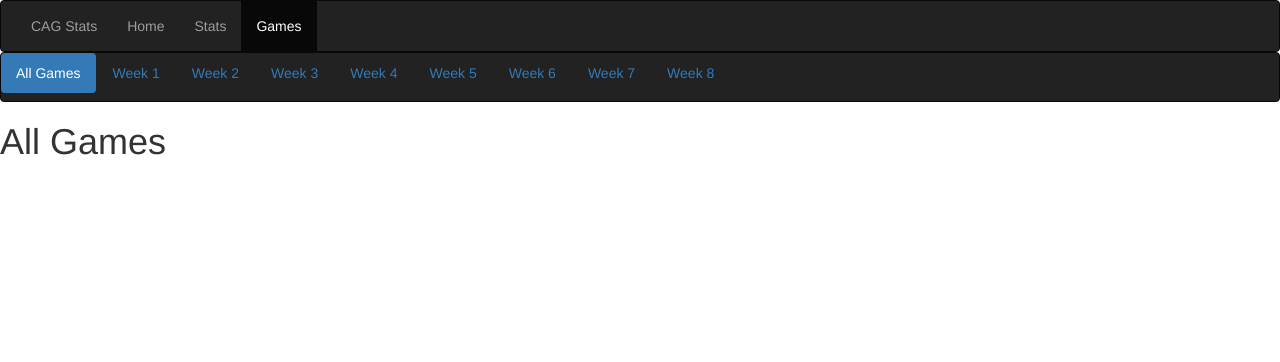
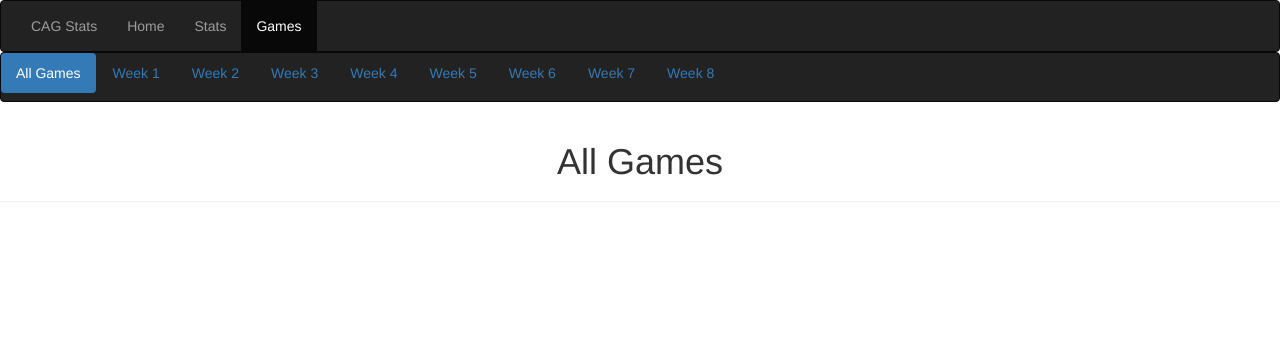
Before and after one commit to jp-security/LeagueStats, a Flask app: page /games in a window 1280 px wide. Shown: the top 362 px of the page. Run offline with Flask 2, Linux system fonts and the light colour scheme; data that the repository does not hold is empty; parts of the project's set-up code (start-up, migrations or seed data) failed here and were passed over; some libraries are stand-ins or nearby versions.

Commit message:
Added a header class to games, and adjusted the CSS in base

```diff
--- a/app/templates/base.html
+++ b/app/templates/base.html
@@ -38,6 +38,10 @@
         margin-left: auto;
         margin-right: auto;
       }
+      .text-center
+      {
+        text-align: center;
+      }
     </style>
   </head>
   <body>
--- a/app/templates/games.html
+++ b/app/templates/games.html
@@ -15,11 +15,13 @@
   </ul>
 </nav>
 
+<div class="page-header text-center">
 {% if week == 'All' %}
   <h1>All Games</h1>
 {% else %}
   <h1>Week {{ week }} Games</h1>
 {% endif %}
+</div>
 <br>
   {% for game in games %}
     <div class="pannel panel-default col-md-5">
```
